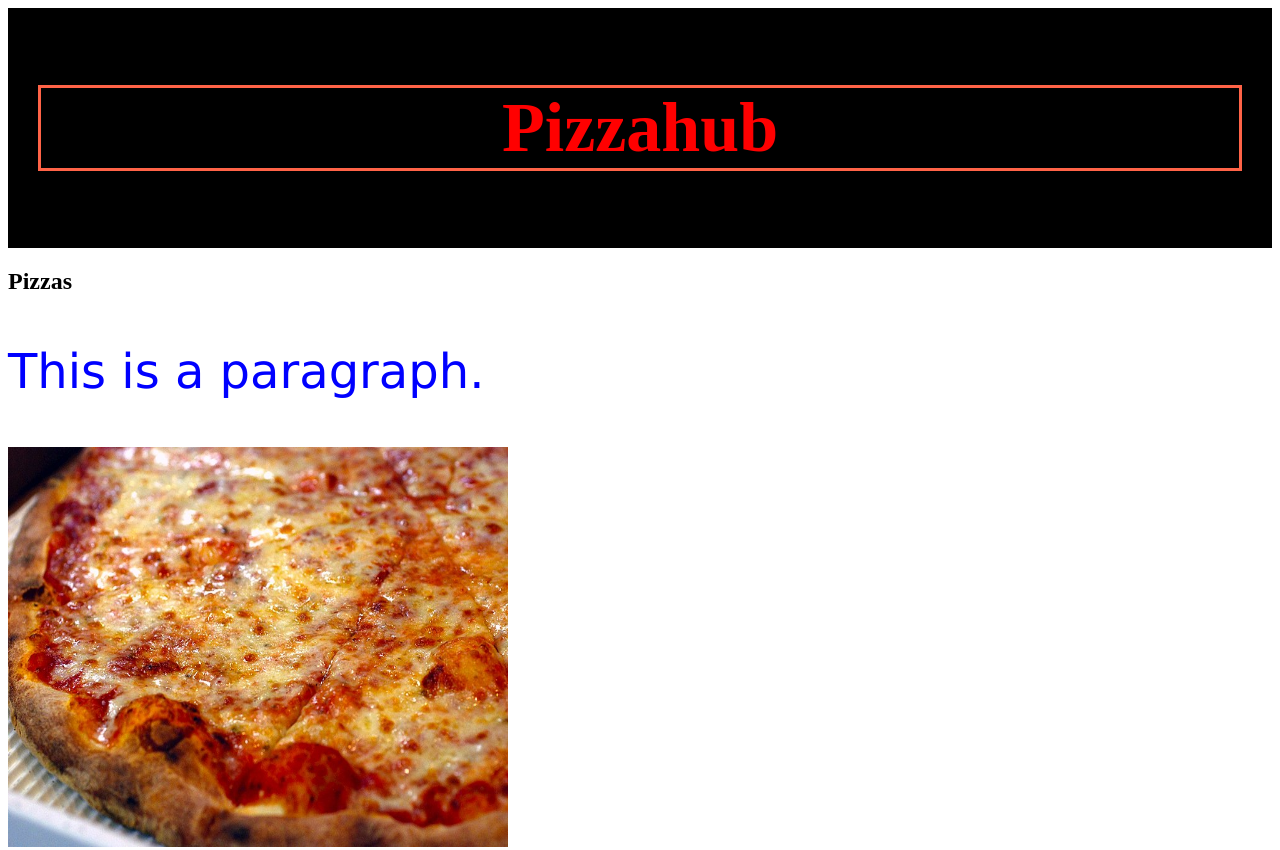
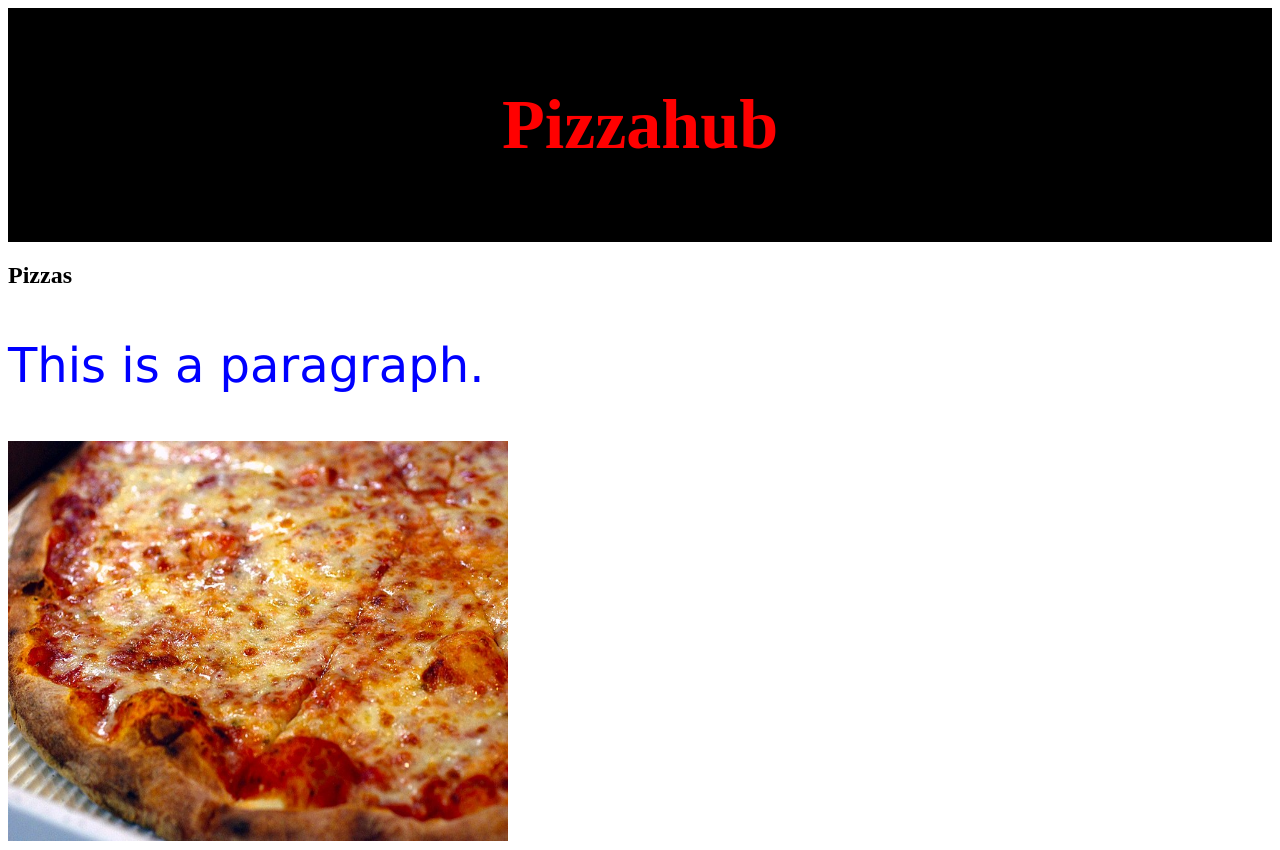
Before and after one commit to 1206Jars/1206Jars.github.io, a plain HTML site: page index.html in a window 1280 px wide. Shown: the top 850 px of the page. Drawn offline with Linux system fonts and the light colour scheme.

Commit message:
Update index.html

```diff
--- a/index.html
+++ b/index.html
@@ -15,7 +15,7 @@
   </head>
 <body>
 <header>
-  <h1 style="color:red;border:2px;border:solid Tomato;background-color:black;">Pizzahub</h1>
+  <h1 style="color:red;border:2px;border:white;background-color:black;">Pizzahub</h1>
 </header>
 
 
```
